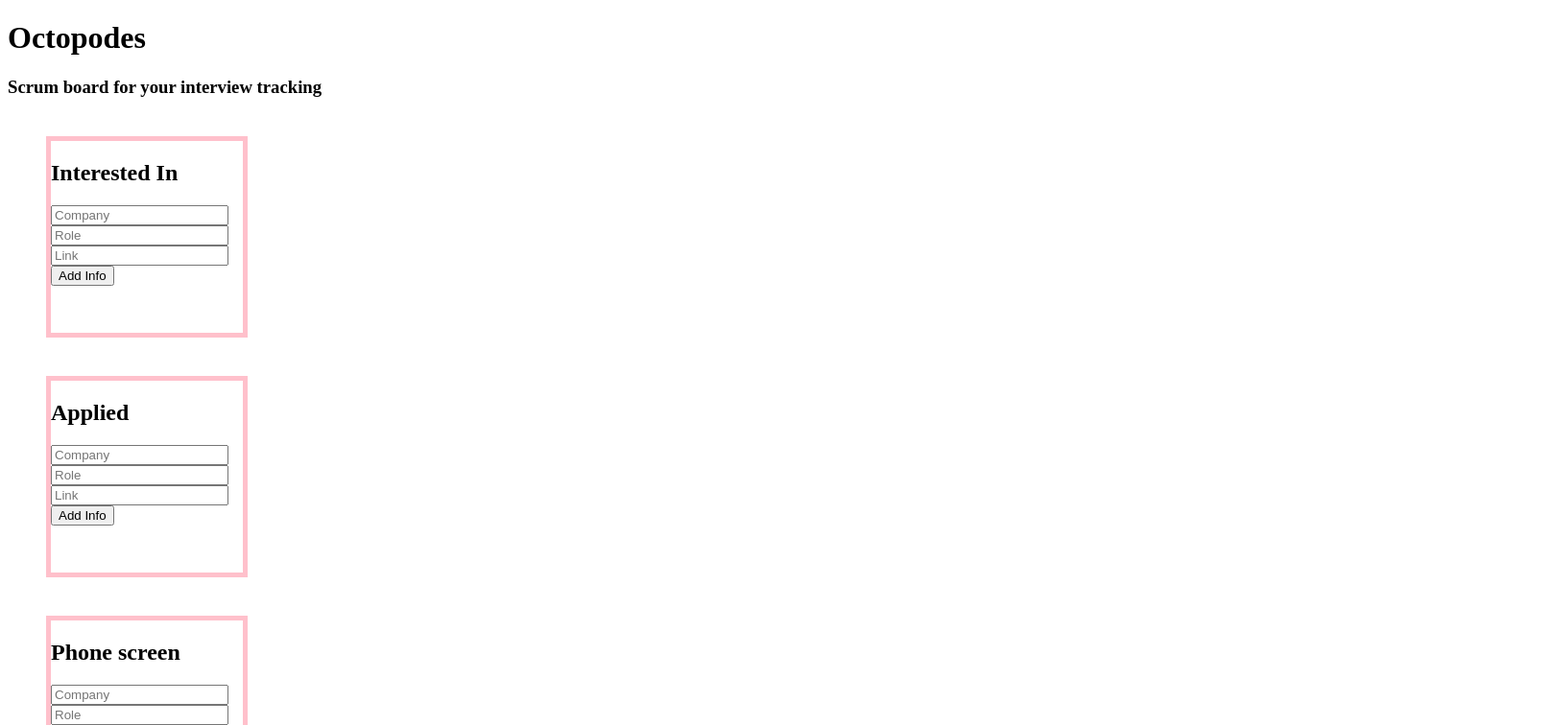
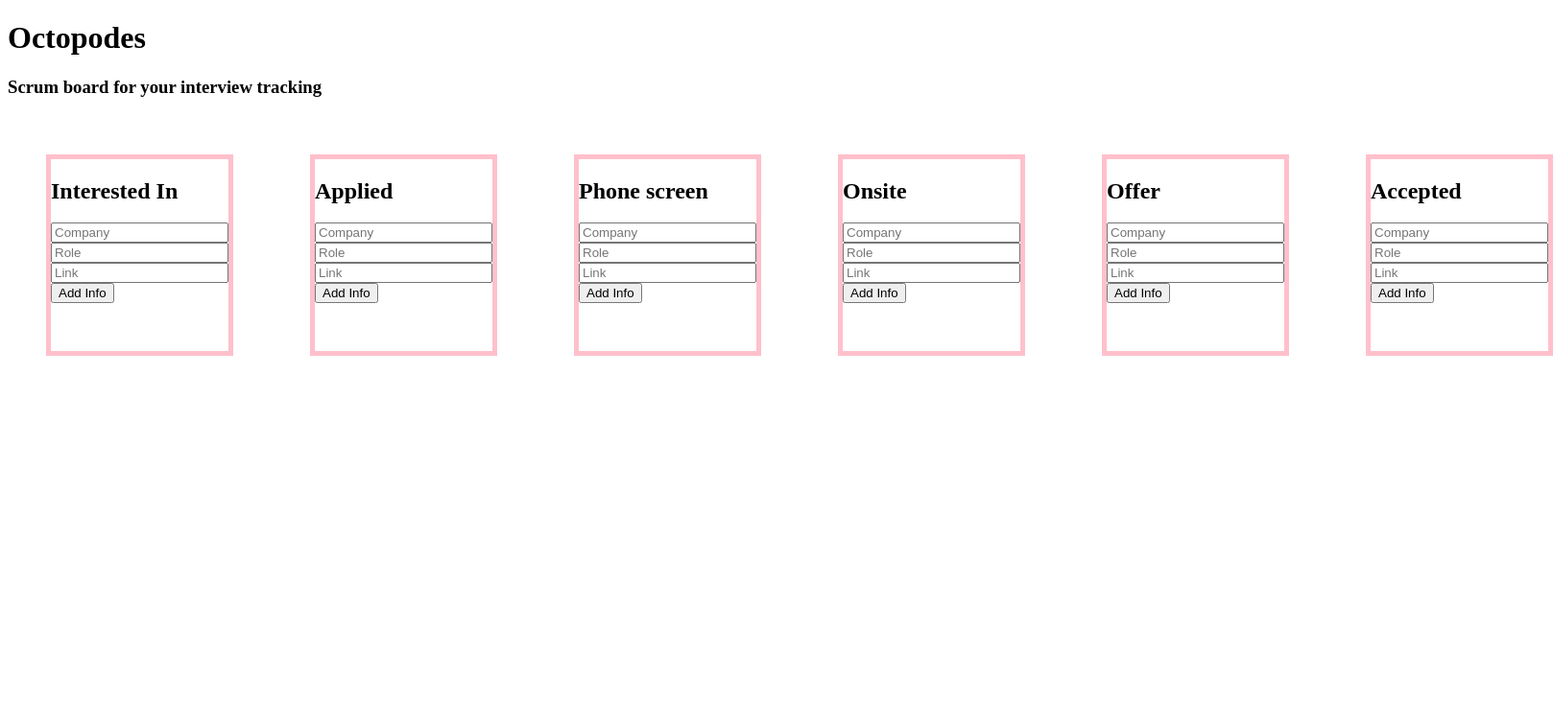
Before and after one commit to octopod-es/octopodes, a React app: page / in a window 1280 px wide. Shown: the top 756 px of the page at 96% size, 1618 px wide, since content can reach past the window. Built offline with nearby package versions, Linux system fonts and the light colour scheme; the HTML template or start-up script is replaced by a standard one.

Commit message:
Rendering Component.
Co-authored-by: Sejan sejdemi@gmail.com

```diff
--- a/src/client/components/board.jsx
+++ b/src/client/components/board.jsx
@@ -18,6 +18,10 @@ class Board extends Component {
     return (
       <div
         id="board"
+        style={{
+          display: 'flex',
+          alignItems: 'center',
+        }}
       >
         {displayColumn}
       </div>
--- a/src/client/components/column.jsx
+++ b/src/client/components/column.jsx
@@ -14,6 +14,10 @@ class Column extends Component {
   }
 
   render() {
+    // const divStyle = {
+    //   display: 'flex',
+    //   alignItems: 'center'
+    // };
     return (
       <div
         style={{
@@ -21,6 +25,7 @@ class Column extends Component {
           border: '5px solid pink',
           width: '200px',
           height: '200px',
+
 
         }}
       >
```
